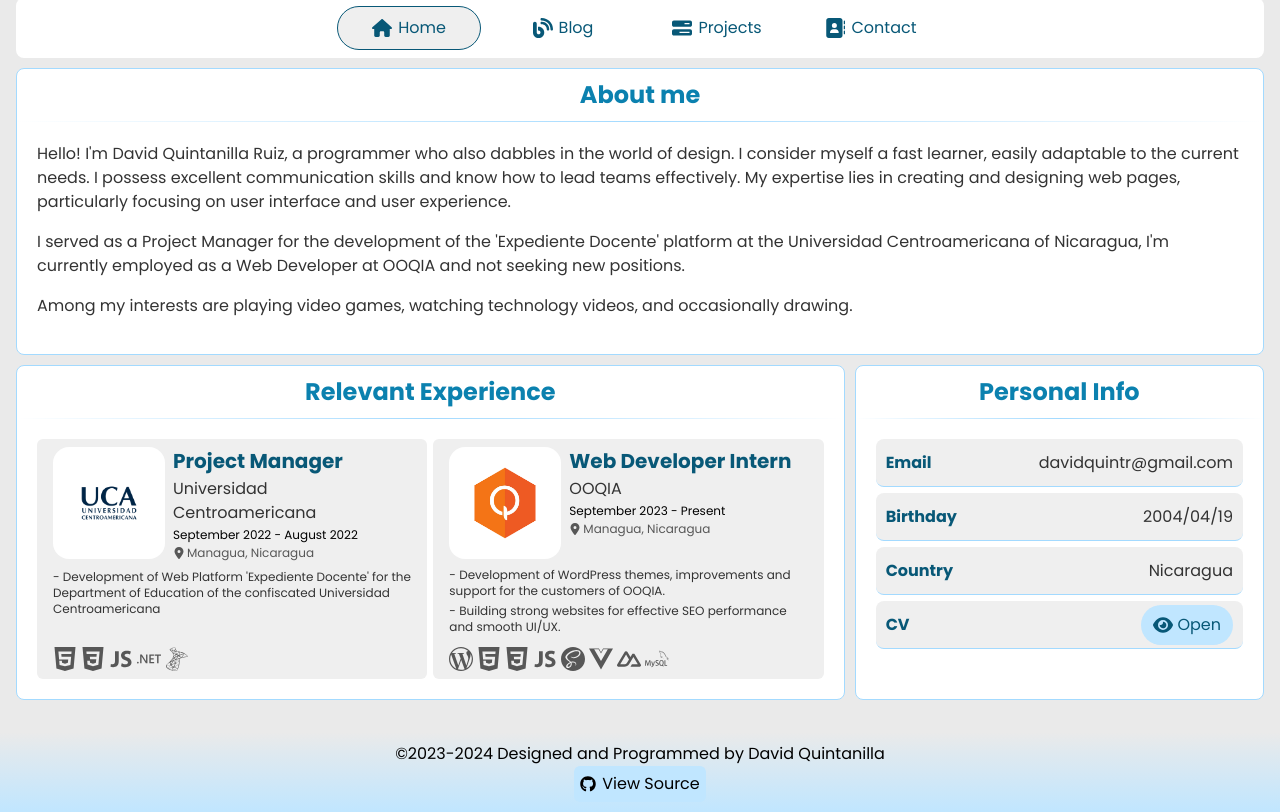
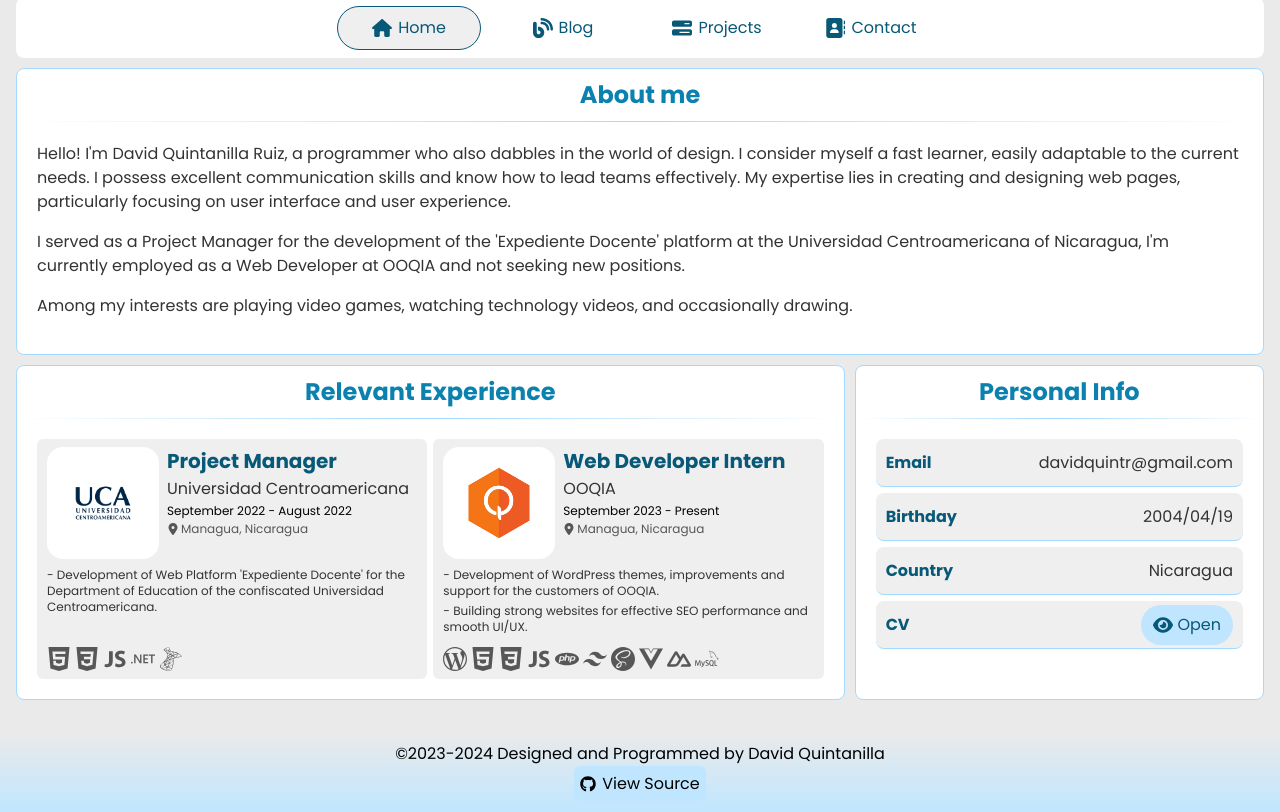
Before and after one commit to davidquintr/portfolio, a Next.js app: page / in a window 1280 px wide. Shown: the part 311-1123 px from the top of the page. Built offline with nearby package versions, Linux system fonts and the light colour scheme; what tailwindcss-animated would draw is missing.

Commit message:
minimal changes

```diff
--- a/src/app/components/header.tsx
+++ b/src/app/components/header.tsx
@@ -19,10 +19,10 @@ export default function Header() {
         <Image
           className="rounded-full size-[200px]"
           src="/davidquint-photo.png"
-          quality={20}
-          width={120}
+          quality={50}
+          width={128}
           priority={true}
-          height={120}
+          height={128}
           alt={en.author}
           title={en.author}
         />
--- a/src/app/page.tsx
+++ b/src/app/page.tsx
@@ -27,7 +27,7 @@ export default function Home() {
         <ul className="flex w-full flex-col gap-1.5 md:flex-row">
           {en.home.experience.list.map((experience, index) => (
             <li
-              className="md:w-[50%] px-4 py-2 rounded-md bg-light-gray dark:bg-dark-items flex flex-col"
+              className="md:w-[50%] px-2.5 py-2 rounded-md bg-light-gray dark:bg-dark-items flex flex-col"
               key={index}
             >
               <div className="flex gap-2">
--- a/src/app/sources/en.tsx
+++ b/src/app/sources/en.tsx
@@ -34,14 +34,14 @@ const en = {
           location: "Managua, Nicaragua",
           time: "September 2022 - August 2022",
           tech: [tech.html, tech.css, tech.javascript,tech.dotnet, tech.sqlserver],
-          description: `- Development of Web Platform 'Expediente Docente' for the Department of Education of the confiscated Universidad Centroamericana`
+          description: `- Development of Web Platform 'Expediente Docente' for the Department of Education of the confiscated Universidad Centroamericana.`
         },
         {
           name: "OOQIA",
           position: "Web Developer Intern",
           location: "Managua, Nicaragua",
           time: "September 2023 - Present",
-          tech: [tech.wordpress, tech.html, tech.css, tech.javascript, tech.sass, tech.vuejs, tech.nuxtjs, tech.mysql],
+          tech: [tech.wordpress, tech.html, tech.css, tech.javascript, tech.php, tech.tailwind,tech.sass, tech.vuejs, tech.nuxtjs, tech.mysql],
           description: `- Development of WordPress themes, improvements and support for the customers of OOQIA.
           - Building strong websites for effective SEO performance and smooth UI/UX.`
         },
```
Also changed, not shown: 1 other file (tests, documents, lock files or other folders).
